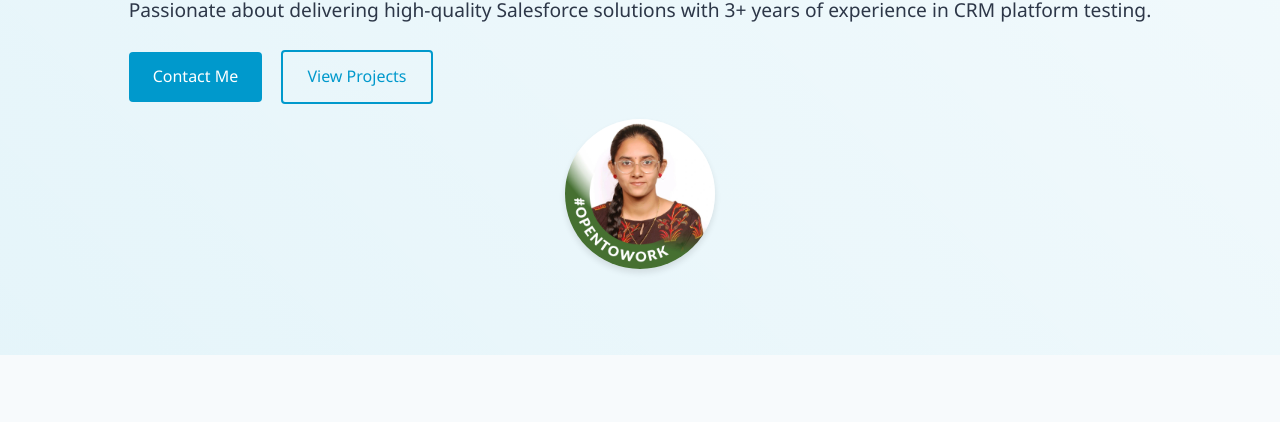
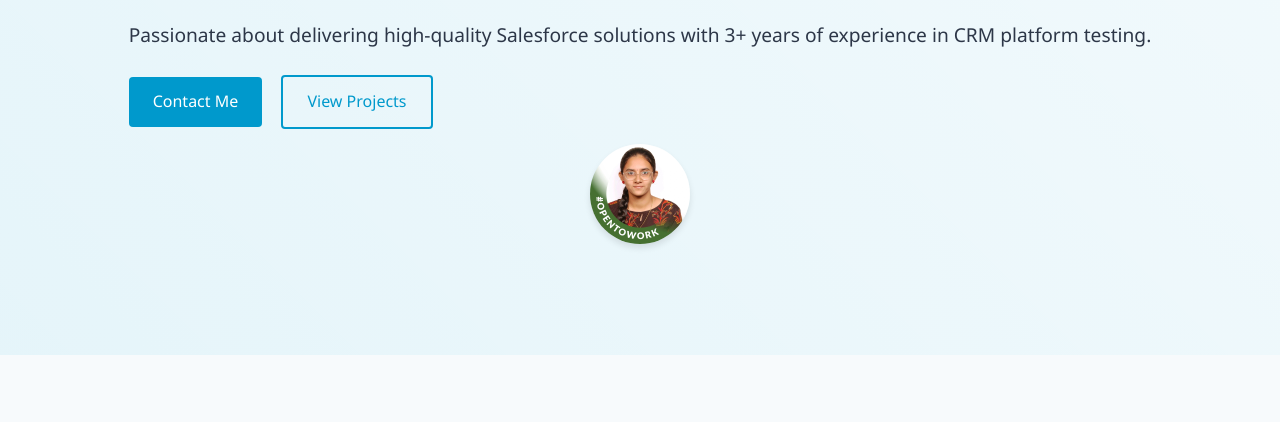
Before and after one commit to parimalavegu/portfolio, a plain HTML site: page index.html in a window 1280 px wide. Shown: the part 323-745 px from the top of the page. Drawn offline with Linux system fonts and the light colour scheme.

Commit message:
Update index.html

```diff
--- a/index.html
+++ b/index.html
@@ -553,7 +553,7 @@
                 </div>
             </div>
             <div class="hero-image">
-                <img src="pari.jpeg" alt="Vegu" width="150" height="150">
+                <img src="pari.jpeg" alt="Vegu" width="100" height="100">
             </div>
         </div>
     </section>
```
